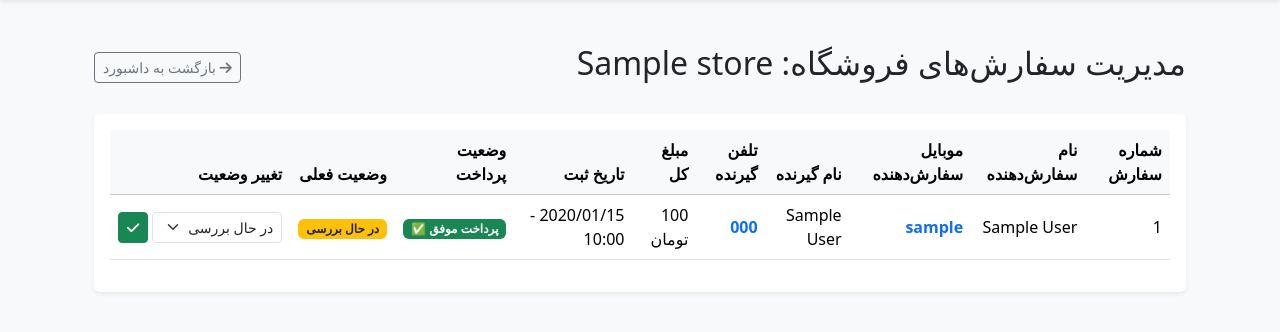
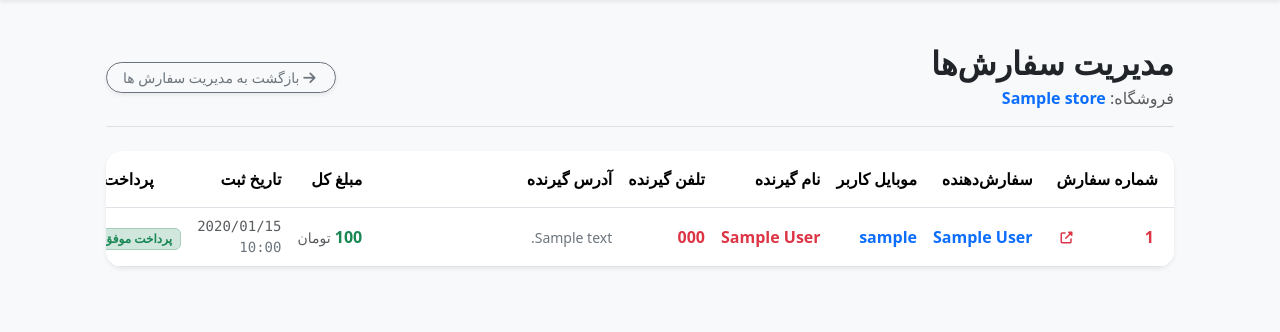
Before and after one commit to reza-bagheri66/FreshMarket, a Django app: a page that uses templates/orders/order/vendor_orders.html in a window 1280 px wide. Shown: the part 70-402 px from the top of the page. Run offline with Django 5.2, Linux system fonts and the light colour scheme; a user stored in the database is signed in; tables that the repository leaves empty hold one stand-in row (values such as "Sample post").

Commit message:
Add order detail page and update vendor orders view with red styling

```diff
--- a/orders/urls.py
+++ b/orders/urls.py
@@ -9,4 +9,5 @@ urlpatterns = [
     path('payment/<int:order_id>/', views.simulate_payment, name='simulate_payment'),
     path('my-orders/', views.my_orders, name='my_orders'),
     path('vendor-orders/<slug:store_slug>/', views.vendor_order_list, name='vendor_order_list'),
+    path('detail/<int:order_id>/', views.order_detail, name='order_detail'),
 ]
--- a/orders/views.py
+++ b/orders/views.py
@@ -129,3 +129,14 @@
         'orders': orders,
     }
     return render(request, 'orders/order/vendor_orders.html', context)
+
+@login_required
+def order_detail(request, order_id):
+    # بررسی اینکه کاربر عادی فقط سفارش خودش را ببیند یا فروشنده به سفارش فروشگاه خود دسترسی داشته باشد
+    order = get_object_or_404(Order, id=order_id)
+
+    # اگر کاربر نه صاحب سفارش است و نه صاحب فروشگاه مربوط به این سفارش، دسترسی محدود شود
+    if order.user != request.user and order.store.owner != request.user:
+        return redirect('stores:store_list')
+
+    return render(request, 'orders/order/order_detail.html', {'order': order})
--- a/templates/orders/order/vendor_orders.html
+++ b/templates/orders/order/vendor_orders.html
@@ -1,97 +1,133 @@
 {% extends 'base.html' %}
 
 {% block content %}
-<div class="container my-4" dir="rtl">
-    <div class="d-flex justify-content-between align-items-center mb-4">
-        <h2>مدیریت سفارش‌های فروشگاه: {{ store.name }}</h2>
-        <a href="{% url 'stores:vendor_dashboard' %}" class="btn btn-outline-secondary btn-sm">
-            <i class="fas fa-arrow-right"></i> بازگشت به داشبورد
+<div class="container-fluid py-4 px-4" dir="rtl">
+    <!-- هدر صفحه -->
+    <div class="d-flex justify-content-between align-items-center mb-4 pb-3 border-bottom">
+        <div>
+            <h2 class="fw-bold text-dark mb-1">مدیریت سفارش‌ها</h2>
+            <p class="text-muted mb-0">فروشگاه: <span class="fw-semibold text-primary">{{ store.name }}</span></p>
+        </div>
+        <a href="{% url 'stores:vendor_dashboard' %}" class="btn btn-outline-secondary btn-sm px-3 rounded-pill shadow-sm">
+            <i class="fas fa-arrow-right ms-1"></i> بازگشت به مدیریت سفارش ها
         </a>
     </div>
 
     {% if orders %}
-        <div class="table-responsive bg-white shadow-sm rounded p-3">
-            <table class="table table-hover align-middle">
-                <thead class="table-light">
+        <div class="card border-0 shadow-sm rounded-4 overflow-hidden">
+            <div class="table-responsive">
+                <table class="table table-hover align-middle mb-0 text-nowrap">
+                    <thead class="bg-light text-secondary text-uppercase fs-7">
                         <tr>
-                        <th>شماره سفارش</th>
-                        <th>نام سفارش‌دهنده</th>
-                        <th>موبایل سفارش‌دهنده</th>
-                        <th>نام گیرنده</th>
-                        <th>تلفن گیرنده</th>
-                        <th>مبلغ کل</th>
-                        <th>تاریخ ثبت</th>
-                        <th>وضعیت پرداخت</th>
-                        <th>وضعیت فعلی</th>
-                        <th>تغییر وضعیت</th>
+                            <th class="py-3 px-3" style="min-width: 130px;">شماره سفارش</th>
+                            <th class="py-3">سفارش‌دهنده</th>
+                            <th class="py-3">موبایل کاربر</th>
+                            <th class="py-3">نام گیرنده</th>
+                            <th class="py-3">تلفن گیرنده</th>
+                            <th class="py-3" style="min-width: 250px;">آدرس گیرنده</th>
+                            <th class="py-3">مبلغ کل</th>
+                            <th class="py-3">تاریخ ثبت</th>
+                            <th class="py-3 text-center">پرداخت</th>
+                            <th class="py-3 text-center">وضعیت</th>
+                            <th class="py-3 text-center">عملیات</th>
                         </tr>
                     </thead>
                     <tbody>
                         {% for order in orders %}
                             <tr>
-                            <td>{{ order.id }}</td>
+                                <!-- شماره سفارش (قرمز، سمت راست، با فاصله کم و آیکون قرمز در سمت چپ) -->
+                                <td class="px-3">
+                                    <a href="{% url 'orders:order_detail' order.id %}" class="text-decoration-none text-danger d-flex justify-content-between align-items-center w-100 px-1">
+                                        <span class="fw-bold">{{ order.id }}</span>
+                                        <i class="fas fa-external-link-alt fa-xs"></i>
+                                    </a>
+                                </td>
 
-                            <!-- نام و نام خانوادگی سفارش‌دهنده (هم‌شکل با نام گیرنده و بدون آدمک) -->
+                                <!-- سفارش‌دهنده (آبی) -->
                                 <td>
+                                    <div class="fw-semibold text-primary">
                                         {% if order.user.first_name or order.user.last_name %}
                                             {{ order.user.first_name }} {{ order.user.last_name }}
                                         {% else %}
                                             {{ order.user.username }}
                                         {% endif %}
+                                    </div>
                                 </td>
 
-                            <!-- شماره موبایل سفارش‌دهنده -->
+                                <!-- موبایل کاربر (آبی) -->
                                 <td>
-                                <span class="text-primary fw-bold" style="direction: ltr; display: inline-block;">
+                                    <div class="fw-semibold text-primary" style="direction: ltr; display: inline-block;">
                                         {{ order.user.username }}
-                                </span>
+                                    </div>
                                 </td>
 
-                            <!-- نام و نام خانوادگی گیرنده -->
-                            <td>{{ order.first_name }} {{ order.last_name }}</td>
-
-                            <!-- شماره تماس گیرنده -->
+                                <!-- نام گیرنده (قرمز) -->
                                 <td>
-                                <span class="text-primary fw-bold" style="direction: ltr; display: inline-block;">
-                                    {{ order.phone_number }}
-                                </span>
+                                    <div class="fw-semibold text-danger">
+                                        {{ order.first_name }} {{ order.last_name }}
+                                    </div>
                                 </td>
 
-                            <td>{{ order.get_total_cost }} تومان</td>
-                            <td>{{ order.created|date:"Y/m/d - H:i" }}</td>
+                                <!-- تلفن گیرنده (قرمز) -->
+                                <td>
+                                    <div class="fw-semibold text-danger" style="direction: ltr; display: inline-block;">
+                                        {{ order.phone_number }}
+                                    </div>
+                                </td>
+
+                                <!-- آدرس گیرنده -->
+                                <td class="py-3" style="white-space: normal; min-width: 250px; max-width: 320px;">
+                                    <p class="mb-0 text-secondary small lh-sm">
+                                        {{ order.address }}
+                                    </p>
+                                </td>
+
+                                <!-- مبلغ کل -->
+                                <td>
+                                    <span class="fw-bold text-success">{{ order.get_total_cost }}</span>
+                                    <small class="text-muted">تومان</small>
+                                </td>
+
+                                <!-- تاریخ ثبت -->
+                                <td>
+                                    <div class="small text-muted font-monospace">
+                                        {{ order.created|date:"Y/m/d" }}<br>
+                                        <span class="text-secondary">{{ order.created|date:"H:i" }}</span>
+                                    </div>
+                                </td>
 
                                 <!-- وضعیت پرداخت -->
-                            <td>
+                                <td class="text-center">
                                     {% if order.paid %}
-                                    <span class="badge bg-success">پرداخت موفق ✅</span>
+                                        <span class="badge bg-success-subtle text-success border border-success-subtle px-2 py-1">پرداخت موفق ✅</span>
                                     {% else %}
-                                    <span class="badge bg-danger">پرداخت نشده ❌</span>
+                                        <span class="badge bg-danger-subtle text-danger border border-danger-subtle px-2 py-1">پرداخت نشده ❌</span>
                                     {% endif %}
                                 </td>
 
                                 <!-- وضعیت سفارش -->
-                            <td>
-                                <span class="badge
-                                    {% if order.status == 'pending' %}bg-warning text-dark
-                                    {% elif order.status == 'processing' %}bg-info text-dark
-                                    {% elif order.status == 'shipped' %}bg-primary
-                                    {% elif order.status == 'completed' or order.status == 'delivered' %}bg-success
+                                <td class="text-center">
+                                    <span class="badge px-3 py-2
+                                        {% if order.status == 'pending' %}bg-warning-subtle text-warning-emphasis border border-warning-subtle
+                                        {% elif order.status == 'processing' %}bg-info-subtle text-info-emphasis border border-info-subtle
+                                        {% elif order.status == 'shipped' %}bg-primary-subtle text-primary-emphasis border border-primary-subtle
+                                        {% elif order.status == 'completed' or order.status == 'delivered' %}bg-success-subtle text-success-emphasis border border-success-subtle
                                         {% endif %}">
                                         {{ order.get_status_display }}
                                     </span>
                                 </td>
 
                                 <!-- تغییر وضعیت -->
-                            <td>
-                                <form method="post" class="d-flex gap-1">
+                                <td class="text-center">
+                                    <form method="post" class="d-inline-flex align-items-center gap-1">
                                         {% csrf_token %}
                                         <input type="hidden" name="order_id" value="{{ order.id }}">
-                                    <select name="status" class="form-select form-select-sm" style="width: 130px;">
+                                        <select name="status" class="form-select form-select-sm shadow-none" style="width: 120px; font-size: 0.85rem;">
                                             {% for key, val in order.STATUS_CHOICES %}
                                                 <option value="{{ key }}" {% if order.status == key %}selected{% endif %}>{{ val }}</option>
                                             {% endfor %}
                                         </select>
-                                    <button type="submit" class="btn btn-success btn-sm" title="بروزرسانی">
+                                        <button type="submit" class="btn btn-outline-success btn-sm px-2 py-1" title="بروزرسانی وضعیت">
                                             <i class="fas fa-check"></i>
                                         </button>
                                     </form>
@@ -101,9 +137,13 @@
                     </tbody>
                 </table>
             </div>
+        </div>
     {% else %}
-        <div class="alert alert-info text-center">
-            هنوز سفارشی برای این فروشگاه ثبت نشده است.
+        <div class="card border-0 shadow-sm rounded-4 text-center py-5">
+            <div class="card-body">
+                <i class="fas fa-box-open fa-3x text-muted mb-3"></i>
+                <h5 class="text-secondary fw-semibold">هنوز سفارشی برای این فروشگاه ثبت نشده است.</h5>
+            </div>
         </div>
     {% endif %}
 </div>
```
Also changed, not shown: templates/orders/order/order_detail.html (added, +103 -0 lines). Lines whose indentation alone changed are shown as unchanged.
